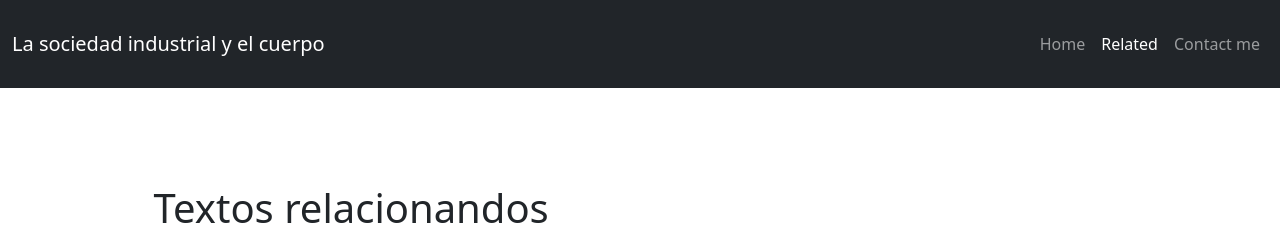
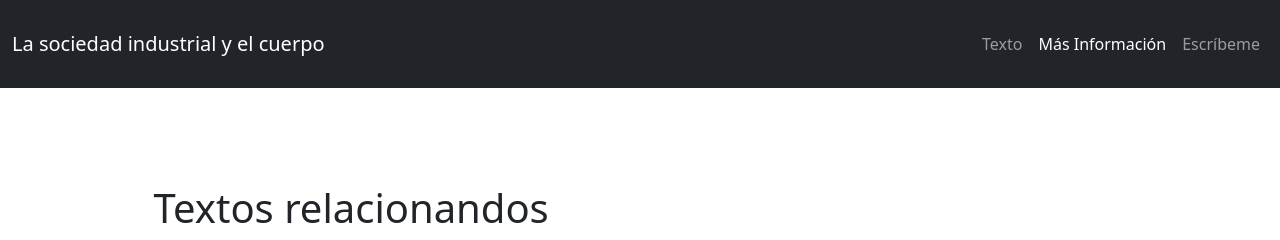
Before and after one commit to alejo2300/sociedad-industrial, a Flask app: page /related.html in a window 1280 px wide. Shown: the top 240 px of the page. Run offline with Flask 2, Linux system fonts and the light colour scheme.

Commit message:
modificaci´pntoddlebar

```diff
--- a/templates/index.html
+++ b/templates/index.html
@@ -74,7 +74,7 @@
     <ol>
         <h2><a class="navis" href="#SociedadIndustrial">I. La Sociedad Industrial y su futuro: cuerpo, tecnología, poder</a> </h2>
 
-        <h2><a class="navis" href="#Extremidades">II. Revolución, anarquismo, acetismo: una ideología encarnada</a> </h2>
+        <h2><a class="navis" href="#Extremidades">II. Revolución, anarquismo, ascetismo: una ideología encarnada</a> </h2>
 
         <h2><a class="navis" href="#Cabeza">III. El desastre del cuerpo en la Sociedad Industrial</a></h2>
 
@@ -547,7 +547,7 @@
       <div class="alltext" align="justify">
       <div class="page extremedidades" id="Extremidades" align="justify">
 
-  <h1>II. Revolución, anarquismo, acetismo: una ideología encarnada <br><br></h1>
+  <h1>II. Revolución, anarquismo, ascetismo: una ideología encarnada <br><br></h1>
 
       <p> Como hemos expuesto en el capítulo anterior, para Kaczynski la tecnología tiene un
         impacto sobre el cuerpo y aunque su propósito aparente es el de mejorar las condiciones de
--- a/templates/related.html
+++ b/templates/related.html
@@ -47,13 +47,13 @@
         <div class="collapse navbar-collapse" id="navbarNav">
           <ul class="navbar-nav ms-auto">
             <li class="nav-item">
-              <a class="nav-link" href="index.html">Home</a>
+              <a class="nav-link" href="index.html">Texto</a>
             </li>
             <li class="nav-item">
-              <a class="nav-link active" href="related.html">Related</a>
+              <a class="nav-link active" href="related.html">Más Información</a>
             </li>
             <li class="nav-item">
-              <a class="nav-link" href="contactMe.html">Contact me</a>
+              <a class="nav-link" href="contactMe.html">Escríbeme</a>
             </li>
           </ul>
         </div>
```
